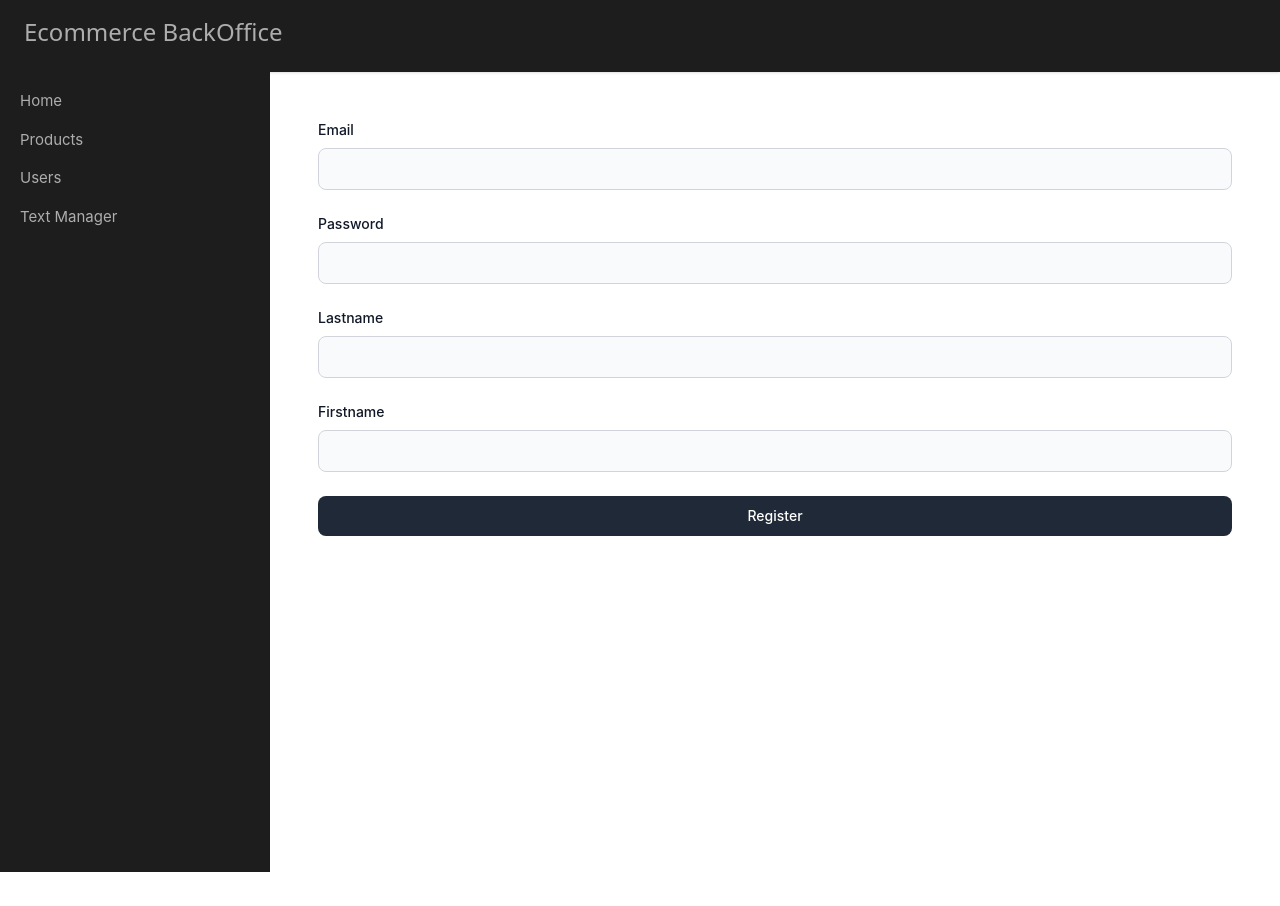
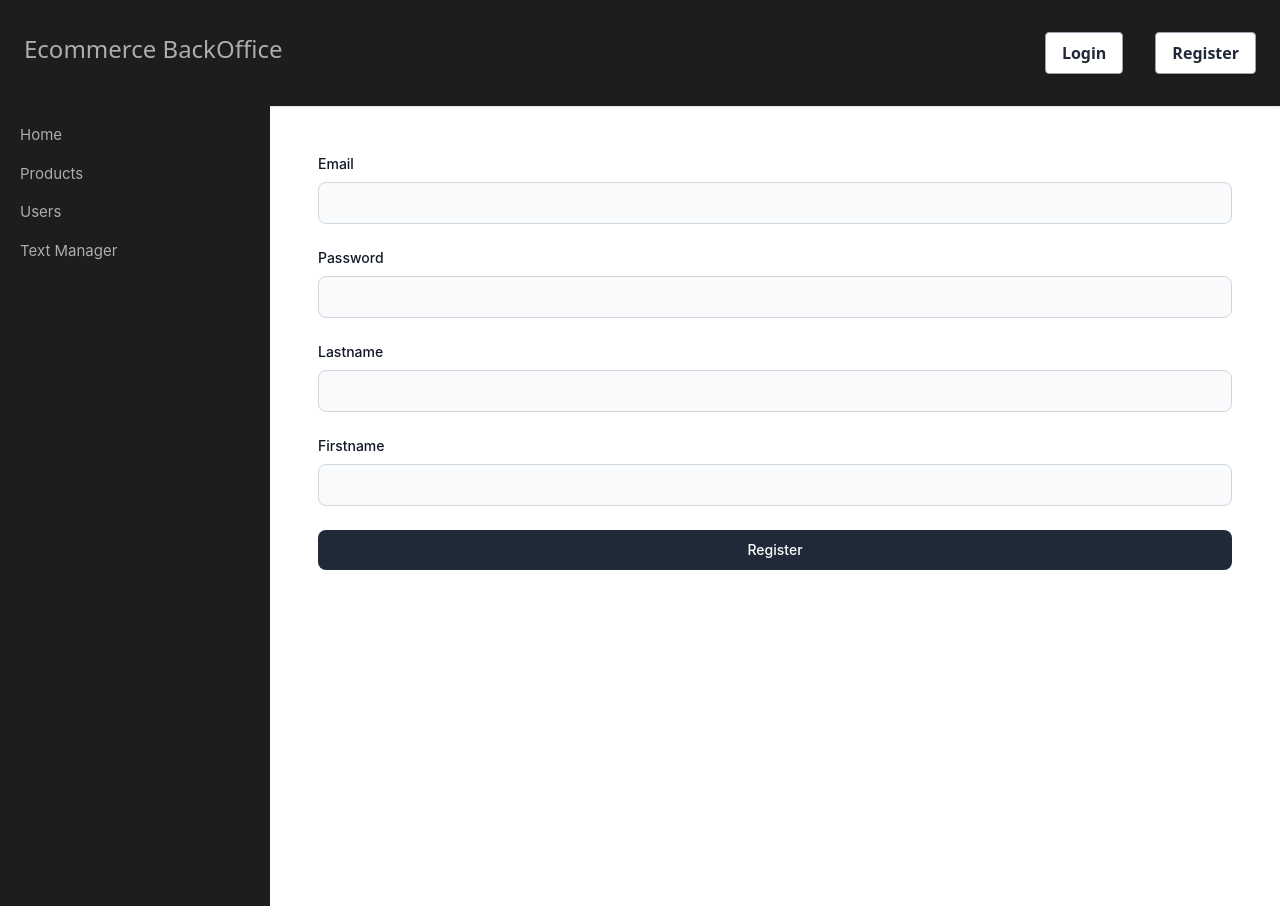
Before and after one commit to dany-mike/react_backoffice_ecommerce, a React (Create React App) app: page /register in a window 1280 px wide. Before the commit the page ends 872 px from the top, so only its background shows below. Built offline with nearby package versions, Linux system fonts and the light colour scheme.

Commit message:
feature: add link navbar

```diff
--- a/src/ui/components/Button/Button.js
+++ b/src/ui/components/Button/Button.js
@@ -1,9 +1,6 @@
-export default function Button({ children, handleClick }) {
+export default function Button({ children, handleClick, classNameValue }) {
   return (
-    <div
-      className="text-white flex justify-center hover:cursor-pointer bg-gray-800 hover:bg-gray-900 focus:outline-none focus:ring-4 focus:ring-gray-300 font-medium rounded-lg text-sm py-2.5 mb-2 dark:bg-gray-800 dark:hover:bg-gray-700 dark:focus:ring-gray-700 dark:border-gray-700"
-      onClick={handleClick}
-    >
+    <div className={classNameValue} onClick={handleClick}>
       {children}
     </div>
   );
--- a/src/ui/components/Navbar/NavBar.js
+++ b/src/ui/components/Navbar/NavBar.js
@@ -1,14 +1,28 @@
+import Button from "../Button/Button";
 import "react-pro-sidebar/dist/css/styles.css";
 import "./Navbar.css";
+import { Link } from "react-router-dom";
 
 function Navbar() {
   // TODO fetch title from API cms module
   const appTitle = "Ecommerce BackOffice";
 
   return (
-    <nav className="font-sans py-4 px-6 navbar-background shadow sm:items-baseline w-full">
+    <nav className="font-sans py-4 px-6 navbar-background shadow sm:items-baseline w-full flex items-center">
       <div className="mb-2 sm:mb-0">
         <p className="text-2xl no-underline navbar-text">{appTitle}</p>
+      </div>
+      <div className="ml-auto flex items-center py-4">
+        <Link to="/login">
+          <Button classNameValue="hidden lg:block bg-white hover:bg-gray-100 text-gray-800 font-semibold py-2 px-4 border border-gray-400 rounded shadow mx-8">
+            Login
+          </Button>
+        </Link>
+        <Link to="/register">
+          <Button classNameValue="hidden lg:block bg-white hover:bg-gray-100 text-gray-800 font-semibold py-2 px-4 border border-gray-400 rounded shadow">
+            Register
+          </Button>
+        </Link>
       </div>
     </nav>
   );
--- a/src/ui/pages/Login.js
+++ b/src/ui/pages/Login.js
@@ -31,7 +31,12 @@ export default function Login() {
         type="password"
         name="password"
       />
-      <Button handleClick={handleLogin}>Login</Button>
+      <Button
+        handleClick={handleLogin}
+        classNameValue="text-white flex justify-center hover:cursor-pointer bg-gray-800 hover:bg-gray-900 focus:outline-none focus:ring-4 focus:ring-gray-300 font-medium rounded-lg text-sm py-2.5 mb-2 dark:bg-gray-800 dark:hover:bg-gray-700 dark:focus:ring-gray-700 dark:border-gray-700"
+      >
+        Login
+      </Button>
     </div>
   );
 }
--- a/src/ui/pages/Register.js
+++ b/src/ui/pages/Register.js
@@ -45,7 +45,12 @@ export default function Register() {
         type="text"
         name="firstname"
       />
-      <Button handleClick={handleRegister}>Register</Button>{" "}
+      <Button
+        handleClick={handleRegister}
+        classNameValue="text-white flex justify-center hover:cursor-pointer bg-gray-800 hover:bg-gray-900 focus:outline-none focus:ring-4 focus:ring-gray-300 font-medium rounded-lg text-sm py-2.5 mb-2 dark:bg-gray-800 dark:hover:bg-gray-700 dark:focus:ring-gray-700 dark:border-gray-700"
+      >
+        Register
+      </Button>{" "}
     </div>
   );
 }
```
